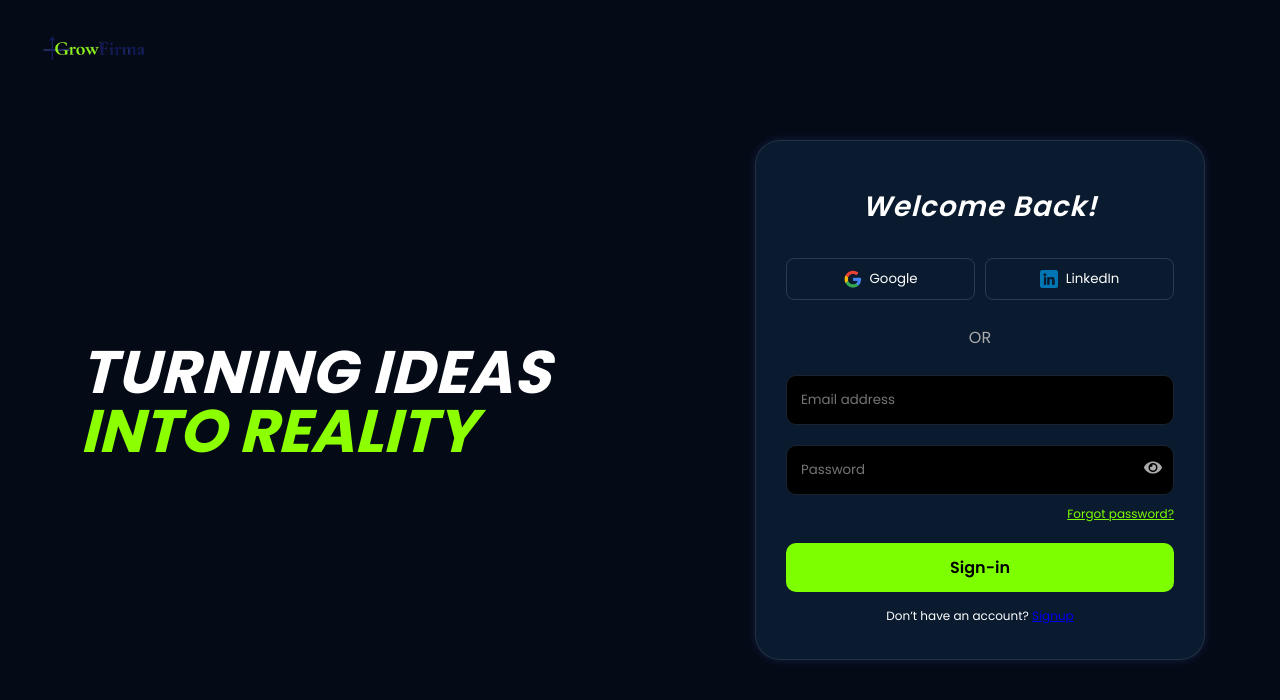
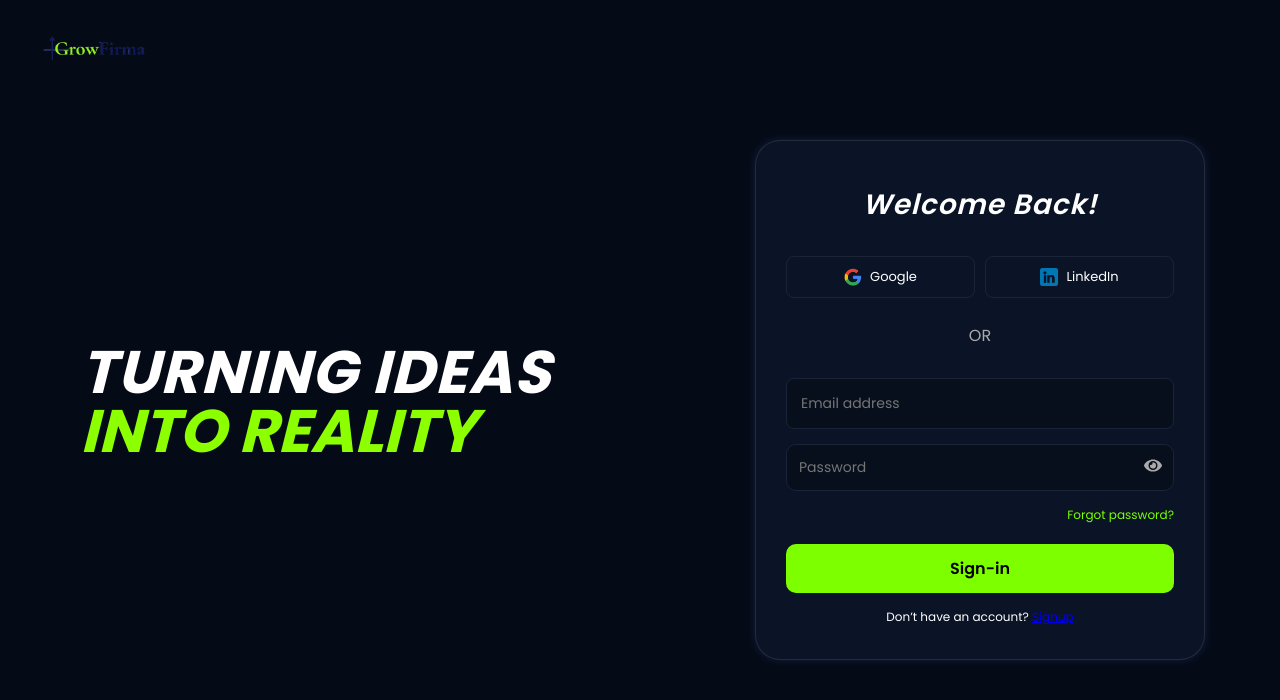
Before and after one commit to Nithyavarshini07/Growfirma, a React (Vite) app: page /login in a window 1280 px wide. Shown: the top 700 px of the page. Built offline with nearby package versions, Linux system fonts and the light colour scheme.

Commit message:
color change

```diff
--- a/src/ForgotPassword.css
+++ b/src/ForgotPassword.css
@@ -96,25 +96,44 @@ body {
 }
 
 /* CARD */
+/* Update the Card to the dark navy blue seen in the image */
 .card {
   width: 100%;
-  max-width: 420px;   /* 🔥 increase size */
-  min-height: 520px;  /* 🔥 same height everywhere */
-
+  max-width: 420px;
+  min-height: 520px;
   padding: 30px;
-
-  background: #0a1a2f;
+  background: #0b1426 !important; /* Deep Navy */
   border-radius: 25px;
   color: white;
   text-align: center;
-
-  display: flex;              /* 🔥 IMPORTANT */
+  display: flex;
   flex-direction: column;
-  justify-content: center;    /* 🔥 vertical alignment */
-
-  /* Glow */
+  justify-content: center;
+  /* Keep your glowPulse animation here */
   box-shadow: 0 0 15px rgba(0, 170, 255, 0.3);
   animation: glowPulse 2.5s ease-in-out infinite;
+}
+
+/* Update the Input Box to match the dark theme */
+input[type="email"] {
+  width: 100%;
+  padding: 14px;
+  margin: 15px 0 5px 0;
+  background: #070f1d !important; /* Very dark blue/black */
+  border: 1px solid #1a2436 !important; /* Subtle dark border */
+  border-radius: 8px;
+  color: white !important;
+  font-size: 14px;
+}
+
+/* Fix the "Return back" link alignment */
+.back {
+  display: block;
+  text-align: right; /* Aligns it to the right like your screenshot */
+  margin-bottom: 20px;
+  font-size: 12px;
+  color: #7dff00;
+  text-decoration: none;
 }
 
 /* ✨ Smooth glow breathing */
@@ -175,7 +194,7 @@ body {
   width: 48%;
   padding: 10px;
   background: transparent;
-  border: 1px solid #2a3a55;
+  border: 1px solid #2a5536;
   color: white;
   border-radius: 8px;
   cursor: pointer;
@@ -188,16 +207,23 @@ body {
 }
 
 /* INPUTS */
+/* Update your input selector */
 input {
   width: 100%;
-  padding: 12px;
+  padding: 15px; /* Slightly more padding for that modern look */
   margin: 10px 0;
-  background: transparent;
-  border: 1px solid #2a3a55;
+  background: #070f1d; /* Very dark blue background */
+  border: 1px solid #1a2436; /* Darker, desaturated blue border */
   border-radius: 8px;
   color: white;
+  outline: none;
 }
 
+/* Optional: Add a slight glow when clicking the box */
+input:focus {
+  border-color: #7dff00;
+  box-shadow: 0 0 5px rgba(125, 255, 0, 0.2);
+}
 /* PASSWORD FIELD */
 .password {
   position: relative;
@@ -330,3 +356,12 @@ input {
   box-shadow: 0 0 15px rgba(125, 255, 0, 0.6),
               inset 0 0 10px rgba(125, 255, 0, 0.4);
 }
+
+.back {
+  display: block;
+  text-align: right; /* Aligns link to the right like the image */
+  margin: 5px 0 20px 0;
+  font-size: 12px;
+  color: #7dff00;
+  text-decoration: none;
+}
--- a/src/Login.css
+++ b/src/Login.css
@@ -131,13 +131,17 @@ body {
 
 .social button {
   flex: 1;
-  padding: 10px;
-  background: transparent;
+  padding: 12px;
+  background: #070f1d; /* Same dark color as inputs */
   border-radius: 8px;
   color: white;
   cursor: pointer;
-
-  border: 1px solid rgba(255, 255, 255, 0.2);
+  border: 1px solid #1a2436;
+  display: flex;
+  align-items: center;
+  justify-content: center;
+  gap: 10px;
+  font-size: 13px;
 }
 
 /* FOCUS GREEN EFFECT */
@@ -154,18 +158,21 @@ input:focus,
 }
 
 /* INPUT */
+/* 1. Update the Input Background and Border */
 input {
   width: 100%;
-  padding: 10px;
-  margin: 8px 0;
+  padding: 12px;
+  margin: 10px 0;
 
-  background: #111927;   /* ✅ SAME */
-  border: 1px solid #333;
+  /* Use the darker shade for the field itself */
+  background: #070f1d !important;
+  border: 1px solid #1a2436 !important;
+
   border-radius: 10px;
   color: white;
-
+  outline: none;
+  font-size: 14px;
 }
-
 
 /* PASSWORD */
 .password {
@@ -187,10 +194,13 @@ input {
 
 /* FORGOT */
 .forgot {
+  display: block;
   text-align: right;
   font-size: 12px;
   color: #8cff00;
   cursor: pointer;
+  margin-top: 5px;
+  text-decoration: none;
 }
 
 /* BUTTON */
@@ -284,12 +294,42 @@ input {
 }
 
 @media (min-width: 1200px) {
-  .card {
-    max-width: 450px;
-  }
+ .card {
+  width: 100%;
+  max-width: 420px;
+  padding: 40px 30px; /* Added more vertical padding to match image */
+
+  border-radius: 20px;
+  color: white;
+  text-align: center;
+
+  /* Matches the deep navy from your previous page */
+  background: #0b1426 !important;
+  border: 1px solid rgba(255, 255, 255, 0.1);
+
+  animation: glowPulse 2.5s infinite ease-in-out;
+}
 
   .left h1,
   .left h2 {
     font-size: 60px;
   }
 }
+
+/* This targets inputs specifically inside your card */
+.card input {
+  background-color: #070f1d !important;
+  border: 1px solid #1a2436 !important;
+  color: white !important;
+  width: 100%;
+  padding: 12px;
+  margin: 10px 0;
+  border-radius: 10px;
+  outline: none;
+}
+
+/* Ensure the card itself is the correct dark navy */
+.right .card {
+  background-color: #0b1426 !important;
+  border: 1px solid rgba(255, 255, 255, 0.1) !important;
+}
--- a/src/styles.css
+++ b/src/styles.css
@@ -154,7 +154,8 @@ body {
   color: white;
   border-radius: 8px;
   cursor: pointer;
-
+ background-color: #070f1d !important; /* Same as inputs */
+  border: 1px solid #1a2436 !important;
   background-color: transparent !important; /* Forces transparency */
   border: 1px solid rgba(255, 255, 255, 0.2);
 }
@@ -303,10 +304,12 @@ input {
     padding: 20px;
   }
 
-  .form-box {
-    width: 100%;
-    max-width: 400px;
-  }
+  /* Ensure the card background matches the other pages */
+.form-box {
+  background: #0b1426 !important;
+  border: 1px solid rgba(255, 255, 255, 0.1) !important;
+  /* keep your padding and animations as they are */
+}
 }
 
 /* Small Tablets & Large Phones (≤ 768px) */
@@ -365,3 +368,16 @@ input {
     font-size: 60px;
   }
 }
+
+/* This targets ALL inputs inside your signup card */
+.form-box input {
+  background-color: #070f1d !important; /* The deep dark navy from the image */
+  border: 1px solid #1a2436 !important; /* Subtle dark border */
+  color: white !important;
+  width: 100%;
+  padding: 12px;
+  margin: 10px 0;
+  border-radius: 10px;
+  outline: none;
+  font-family: 'Poppins', sans-serif;
+}
```
